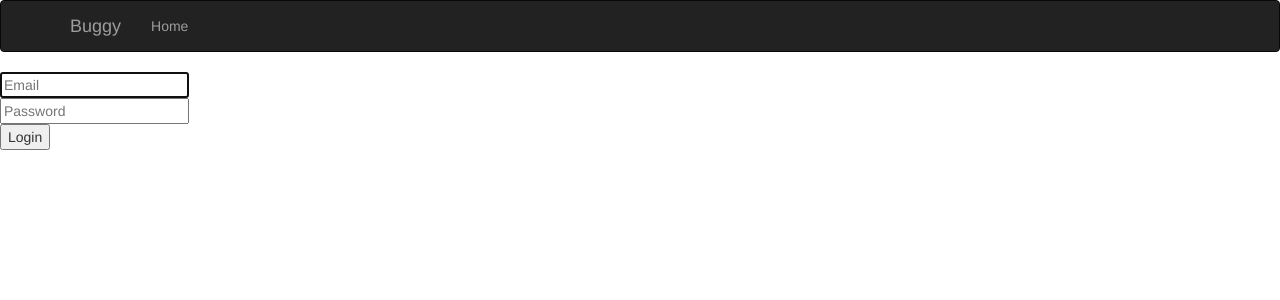
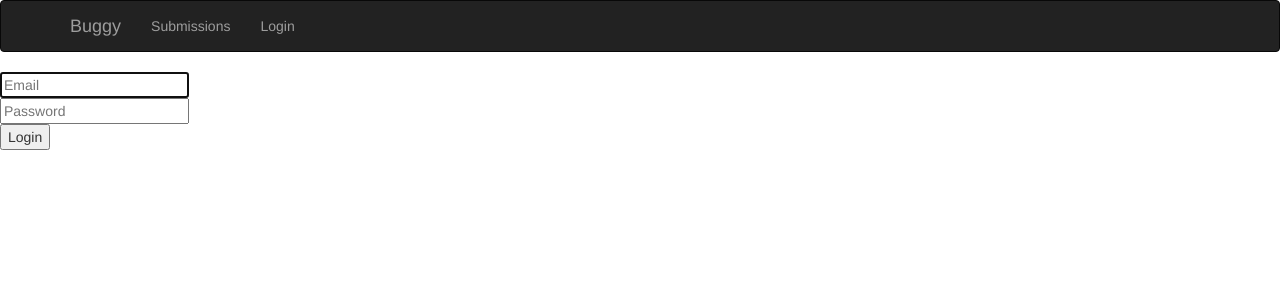
Before and after one commit to networkearth/buggy, a Flask app: page /login in a window 1280 px wide. Shown: the top 300 px of the page. Run offline with Flask 2, Linux system fonts and the light colour scheme; some libraries are stand-ins or nearby versions.

Commit message:
nicer routing

```diff
--- a/buggy_webapp/flask/auth/views.py
+++ b/buggy_webapp/flask/auth/views.py
@@ -17,7 +17,10 @@ def login_post():
 
     login_user(user, remember=True)
 
-    return redirect(url_for('main.home'))
+    up_next = request.args.get('next')
+    up_next = up_next if up_next else url_for('main.home')
+
+    return redirect(up_next)
 
 @auth.route('/logout', methods=['GET'])
 @login_required
--- a/buggy_webapp/flask/templates/base.html
+++ b/buggy_webapp/flask/templates/base.html
@@ -15,7 +15,12 @@
         </div>
         <div class="navbar-collapse collapse">
             <ul class="nav navbar-nav">
-                <li><a href="/">Home</a></li>
+                <li><a href="/submissions">Submissions</a></li>
+                {% if not current_user.is_authenticated %}
+                <li><a href="/login">Login</a></li>
+                {% else %}
+                <li><a href="/logout">Logout</a></li>
+                {% endif %}
             </ul>
         </div>
     </div>
--- a/buggy_webapp/flask/templates/login.html
+++ b/buggy_webapp/flask/templates/login.html
@@ -10,7 +10,7 @@
 {% endif %}
 {% endwith %}
 
-<form method="POST" action="/login">
+<form method="POST">
             <div class="field">
                 <div class="control">
                     <input class="input is-large" type="email" name="email" placeholder="Email" autofocus="">
```
